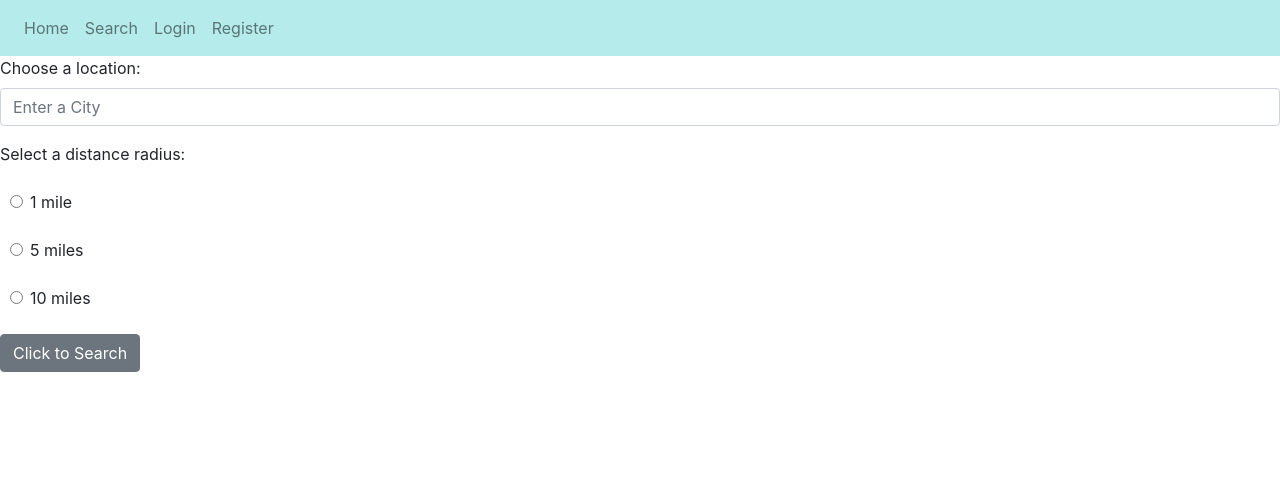
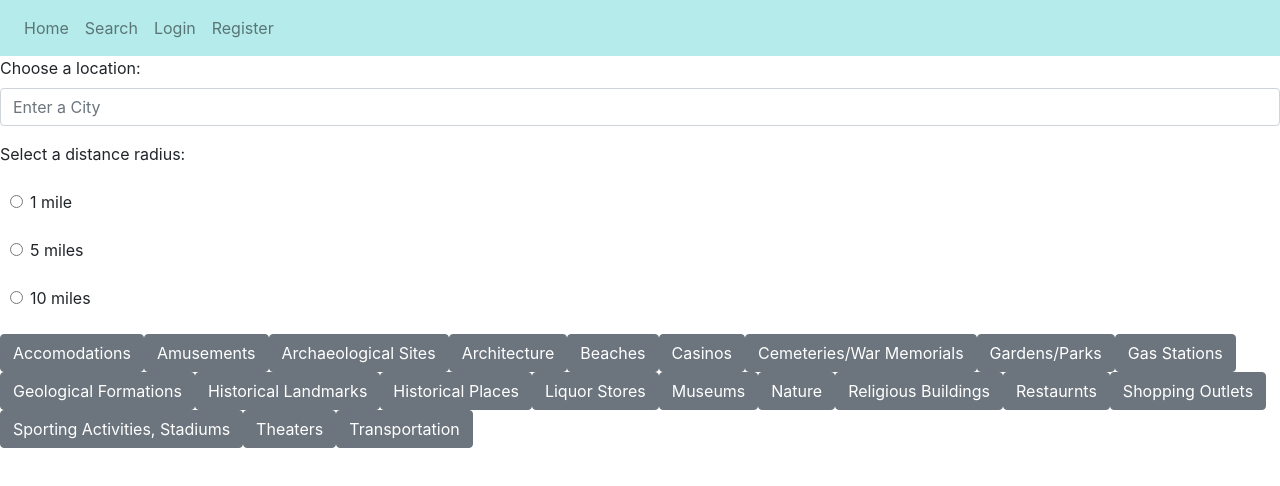
Before and after one commit to shafferma/wanderlust-client, a React (Create React App) app: page /search in a window 1280 px wide. Shown: the top 486 px of the page. Built offline with nearby package versions, Linux system fonts and the light colour scheme.

Commit message:
search form choices added

```diff
--- a/src/components/SearchForm.js
+++ b/src/components/SearchForm.js
@@ -15,7 +15,7 @@ const SearchForm = () =>{
     // const [latitude,setLatitude]=useState('');
     const [search, setSearch]=useState();
     const [radius, setRadius]=useState();
-
+    const [kinds, setKinds]=useState();
 
 
 
@@ -36,18 +36,18 @@ const SearchForm = () =>{
 
 
 
-            let url2=`https://api.opentripmap.com/0.1/en/places/radius?radius=${radius}&lon=${longitude}&lat=${latitude}&kinds=restaurants&format=json&apikey=${key}`
+            let url2=`https://api.opentripmap.com/0.1/en/places/radius?radius=${radius}&lon=${longitude}&lat=${latitude}&kinds=${kinds}&format=json&apikey=${key}`
             console.log(url2);
 
             fetch(url2)
             .then((response)=>response.json())
 
-            .then((data)=>{
-              for (let i=0; i<[].length; i++){
-                let info=[i].name;
-                console.log(info)
-              }
-            })
+            // .then((data)=>{
+            //   for (let i=0; i<[].length; i++){
+            //     let info=[i].name;
+            //     console.log(info)
+            //   }
+            // })
         })
     }
 /*
@@ -120,48 +120,33 @@ const SearchForm = (props) => {
             </Label>
           </FormGroup>
 
-          <Button type="submit">Click to Search</Button>
 
+        <div className="buttonImage">
+        <Button type="submit" name="kinds" value ="accomodations"  onClick={(event)=>setKinds(event.target.value)}>Accomodations</Button>
+          <Button type="submit" name="kinds" value ="amusements" onClick={(event)=>setKinds(event.target.value)} >Amusements</Button>
+          <Button type="submit" name="kinds" value ="archaeology" onClick={(event)=>setKinds(event.target.value)} >Archaeological Sites</Button>
+          <Button type="submit" name="kinds" value ="architecture" onClick={(event)=>setKinds(event.target.value)} >Architecture</Button>
+          <Button type="submit" name="kinds" value ="beaches" onClick={(event)=>setKinds(event.target.value)} >Beaches</Button>
+          <Button type="submit" name="kinds" value ="casino"  onClick={(event)=>setKinds(event.target.value)}>Casinos</Button>
+          <Button type="submit" name="kinds" value ="burial_places" onClick={(event)=>setKinds(event.target.value)} >Cemeteries/War Memorials</Button>
+          <Button type="submit" name="kinds" value ="urban_environment" onClick={(event)=>setKinds(event.target.value)} >Gardens/Parks</Button>
+          <Button type="submit" name="kinds" value ="fuel" onClick={(event)=>setKinds(event.target.value)} >Gas Stations</Button>
+          <Button type="submit" name="kinds" value ="geological_formations" onClick={(event)=>setKinds(event.target.value)} >Geological Formations</Button>
+          <Button type="submit" name="kinds" value ="historic_architecture" onClick={(event)=>setKinds(event.target.value)} >Historical Landmarks</Button>
+          <Button type="submit" name="kinds" value ="historical_places" onClick={(event)=>setKinds(event.target.value)} >Historical Places</Button>
+          <Button type="submit" name="kinds" value ="alcohol" onClick={(event)=>setKinds(event.target.value)} >Liquor Stores</Button>
+          <Button type="submit" name="kinds" value ="museums" onClick={(event)=>setKinds(event.target.value)} >Museums</Button>
+          <Button type="submit" name="kinds" value ="natural" onClick={(event)=>setKinds(event.target.value)} >Nature</Button>
+          <Button type="submit" name="kinds" value ="religion" onClick={(event)=>setKinds(event.target.value)} >Religious Buildings</Button>
+          <Button type="submit" name="kinds" value ="foods" onClick={(event)=>setKinds(event.target.value)} >Restaurnts</Button>
+          <Button type="submit" name="kinds" value ="shops" onClick={(event)=>setKinds(event.target.value)} >Shopping Outlets</Button>
+          <Button type="submit" name="kinds" value ="sport" onClick={(event)=>setKinds(event.target.value)} >Sporting Activities, Stadiums</Button>
+          <Button type="submit" name="kinds" value ="theatres_and_entertainments" onClick={(event)=>setKinds(event.target.value)} >Theaters</Button>
+          <Button type="submit" name="kinds" value ="transport" onClick={(event)=>setKinds(event.target.value)} >Transportation</Button>
+          </div>
         </Form>
-      {/* <h2>Testing</h2>
-      <Form>
-            <FormGroup>
-                <Label>Select as many as you would like</Label>
-                    <CustomInput type="checkbox">Accomodations</CustomInput>
-                    <CustomInput type="checkbox">Amusement Parks</CustomInput>
-                    <CustomInput type="checkbox">Architecture</CustomInput>
-                    <CustomInput type="checkbox">ATM/Banks</CustomInput>
-                    <CustomInput type="checkbox">Beaches</CustomInput>
-                    <CustomInput type="checkbox">Entertainment</CustomInput>
-                    <CustomInput type="checkbox">Food</CustomInput>
-                    <CustomInput type="checkbox">Geological Formations (Canyons, Caves, Rock Formations, etc)</CustomInput>
-                    <CustomInput type="checkbox">Glaciers</CustomInput>
-                    <CustomInput type="checkbox">Industrial Facilities</CustomInput>
-                    <CustomInput type="checkbox">Islands</CustomInput>
-                    <CustomInput type="checkbox">Museums</CustomInput>
-                    <CustomInput type="checkbox">Natural Springs</CustomInput>
-                    <CustomInput type="checkbox">Nature Reserves</CustomInput>
-                    <CustomInput type="checkbox">Religious Structures</CustomInput>
-                    <CustomInput type="checkbox">Shoping</CustomInput>
-                    <CustomInput type="checkbox">Sports</CustomInput>
-                    <CustomInput type="checkbox">Transportation</CustomInput>
-                    <CustomInput type="checkbox">Urban Parks</CustomInput>
-                    <CustomInput type="checkbox">Water (canals, lakes, rivers, waterfalls)</CustomInput>
-            </FormGroup>
-            <Button type="submit">Click to Search</Button>
-        </Form> */}
-      <p></p>
-        </div>
-
-
-
-
-
-
-
-
+      </div>
     )
-
 }
 
 export default SearchForm;
```
Also changed, not shown: src/styles/SearchForm.css (line endings or trailing spaces).
